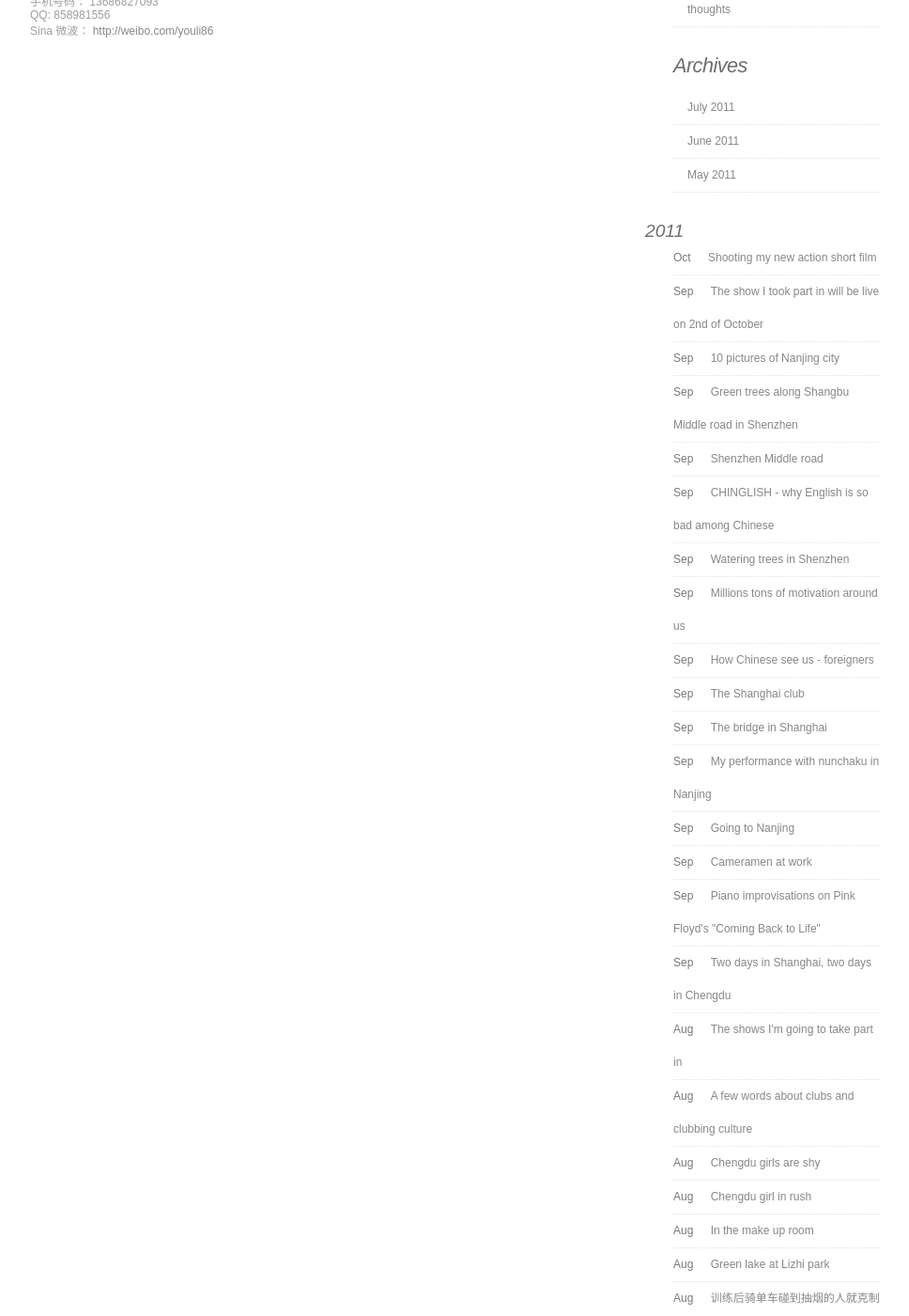
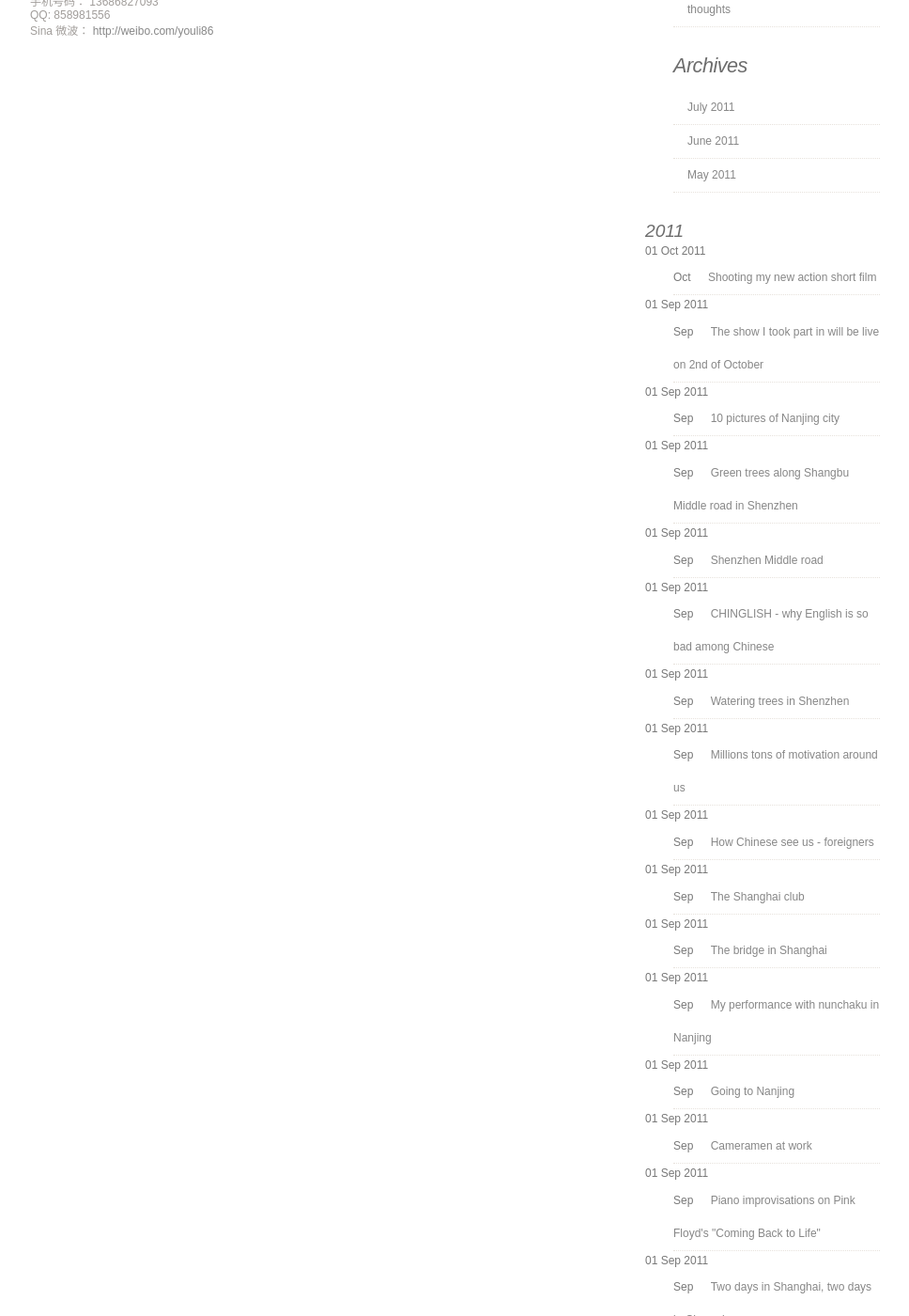
Before and after one commit to iurii/iurii.github.com, a Jekyll site: the page built from about.html, in a window 1280 px wide and 1400 px high, scrolled down 729 px. Shown: the whole window at 94% size, without its empty margins (143-1111 px from the left). Built offline with Jekyll 4.4.1, drawn with Linux system fonts in a browser that asks for light colours; comment, search, counter and statistics services are not loaded; some of the changed text lies outside the part shown.

Commit message:
archives

```diff
--- a/_layouts/default.html
+++ b/_layouts/default.html
@@ -165,7 +165,7 @@
       {% endif %}
     {% endunless %}
 {% if post.date | date:"%b" | date_to_string   == "Sep" %}
-
+{{ post.date | date:"%b" | date_to_string }}
     <li>{{ post.date | date:"%b" }} <a href="{{ post.url }}">{{ post.title }}</a></li>
 {% endif %}
   {% endfor %}
```
